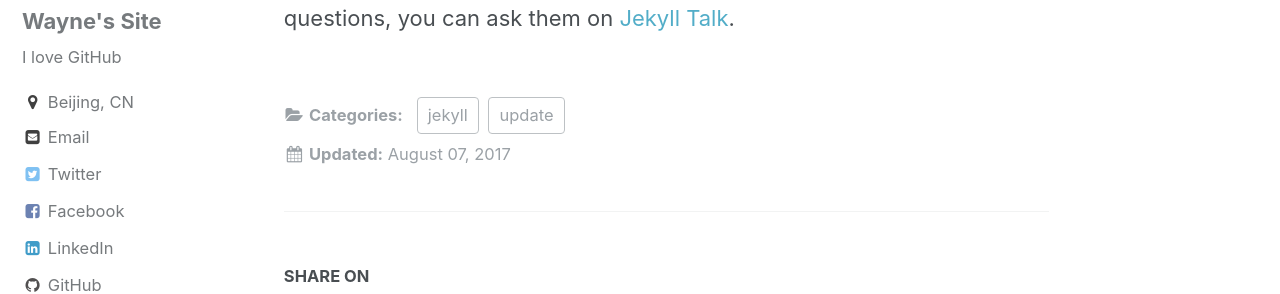
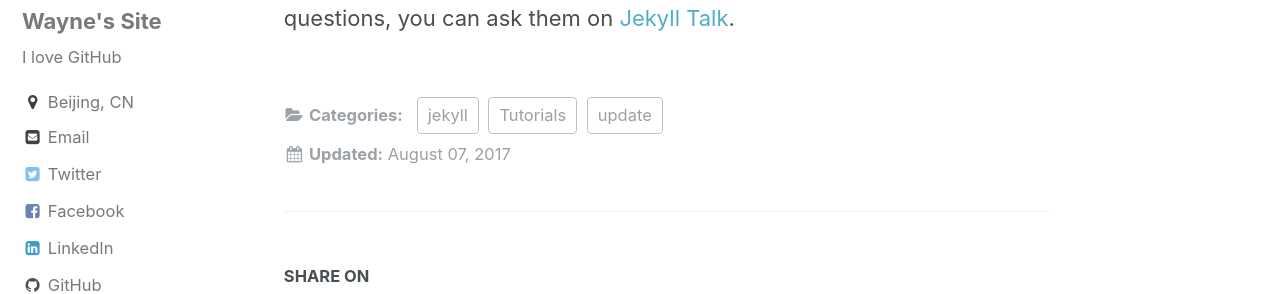
Before and after one commit to element207/element207.github.io, a Jekyll site: the page built from _posts/2017-08-07-welcome-to-jekyll.markdown, in a window 1280 px wide and 900 px high, scrolled down 743 px. Shown: the part 155-449 px from the top of the window. Built offline with Jekyll 4.4.1, drawn with Linux system fonts in a browser that asks for light colours; comment, search, counter and statistics services are not loaded.

```diff
--- a/_posts/2017-08-07-welcome-to-jekyll.markdown
+++ b/_posts/2017-08-07-welcome-to-jekyll.markdown
@@ -1,7 +1,10 @@
 ---
 title:  "Welcome to Jekyll!"
 date:   2017-08-07 11:41:41 +0800
-categories: jekyll update
+categories:
+          - Tutorials
+          - jekyll
+          - update
 ---
 You’ll find this post in your `_posts` directory. Go ahead and edit it and re-build the site to see your changes. You can rebuild the site in many different ways, but the most common way is to run `jekyll serve`, which launches a web server and auto-regenerates your site when a file is updated.
 
```
Also changed, not shown: _posts/2017-08-10-my-first-blog.md (+2 -0 lines).
